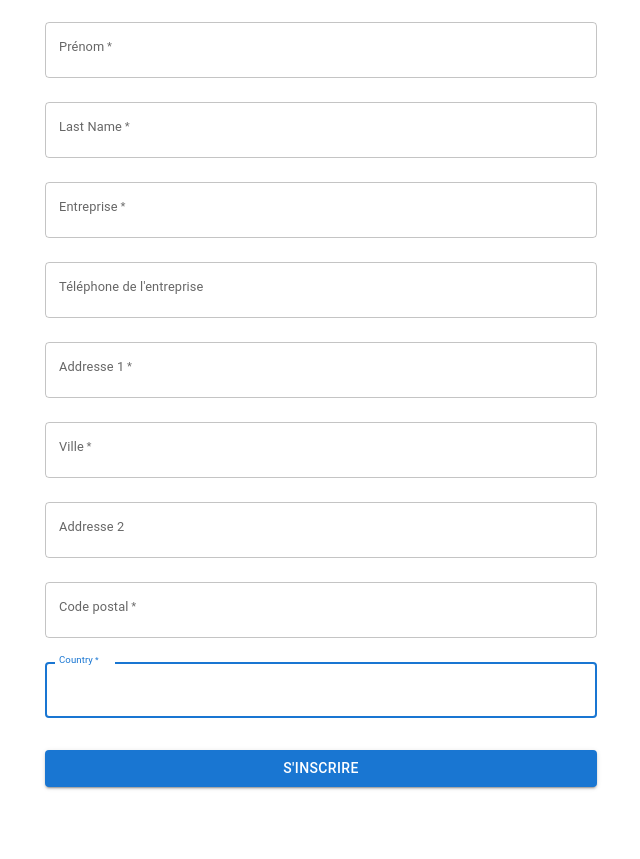
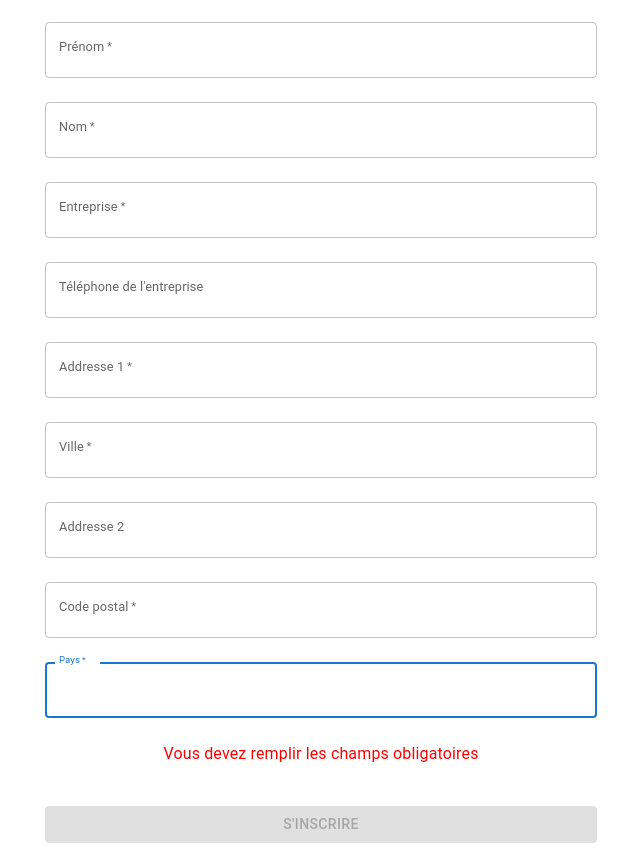
Before and after one commit to Ruldane/Thermo_Fisher_Activate_Science, a React (Create React App) app in the folder front-end/: page /signin in a window 1280 px wide. Shown: the part 434-1293 px from the top of the page, without its empty margins (319-959 px from the left). Before the commit the page ends 1237 px from the top, so only its background shows below. Built offline with nearby package versions, Linux system fonts and the light colour scheme.

Commit message:
add a three things

```diff
--- a/front-end/src/pages/formChoice/index.js
+++ b/front-end/src/pages/formChoice/index.js
@@ -191,7 +191,7 @@ export default function ChoiceForm() {
           <Form className="register_form">
             <Box sx={{ width: "90%", mt: 2, mb: 2 }}>
               <FormControl fullWidth>
-                <InputLabel>Request Type</InputLabel>
+                <InputLabel>Requête</InputLabel>
                 <Select
                   value={requestType}
                   label="Request Type"
--- a/front-end/src/pages/signIn/index.js
+++ b/front-end/src/pages/signIn/index.js
@@ -1,5 +1,5 @@
 import * as React from "react";
-import {useEffect, useState} from "react";
+import {useState} from "react";
 import Button from "@mui/material/Button";
 import CssBaseline from "@mui/material/CssBaseline";
 import TextField from "@mui/material/TextField";
@@ -125,7 +125,7 @@ export default function SignIn() {
             required
             fullWidth
             id="lastName"
-            label="Last Name"
+            label="Nom"
             name="lastName"
             autoFocus
             onChange={handleChange}
@@ -198,50 +198,27 @@ export default function SignIn() {
             required
             fullWidth
             id="country"
-            label="Country"
+            label="Pays"
             name="country"
             autoFocus
             type="text"
             onChange={handleChange}
           />
-          {/*<TextField*/}
-          {/*  margin="normal"*/}
-          {/*  required*/}
-          {/*  fullWidth*/}
-          {/*  id="marketingCountry"*/}
-          {/*  label="Pays de marketing"*/}
-          {/*  name="marketingCountry"*/}
-          {/*  autoFocus*/}
-          {/*  type="text"*/}
-          {/*/>*/}
-          {/*<TextField*/}
-          {/*  margin="normal"*/}
-          {/*  required*/}
-          {/*  fullWidth*/}
-          {/*  id="locale"*/}
-          {/*  label="Local"*/}
-          {/*  name="locale"*/}
-          {/*  autoFocus*/}
-          {/*  type="text"*/}
-          {/*/>*/}
-          {/*<TextField*/}
-          {/*  margin="normal"*/}
-          {/*  required*/}
-          {/*  fullWidth*/}
-          {/*  id="language"*/}
-          {/*  label="Langage"*/}
-          {/*  name="language"*/}
-          {/*  autoFocus*/}
-          {/*  type="text"*/}
-          {/*/>*/}
+            {!formData.title || !formData.emailAddress || !formData.firstName || !formData.lastName
+                || !formData.company || !formData.address1 || !formData.city || !formData.zipPostal || !formData.country  ?
+                <Typography sx={{ mt: 2, color: "red", pb: 2 }} variant="body1" align="center">Vous devez remplir les champs obligatoires</Typography>
+                : undefined}
           <Button
             type="submit"
             fullWidth
             variant="contained"
             sx={{ mt: 3, mb: 2 }}
+            disabled={!formData.title || !formData.emailAddress || !formData.firstName || !formData.lastName
+                || !formData.company || !formData.address1 || !formData.city || !formData.zipPostal || !formData.country }
           >
             S'inscrire
           </Button>
+
         </Box>
       </Box>
     </Container>
```
